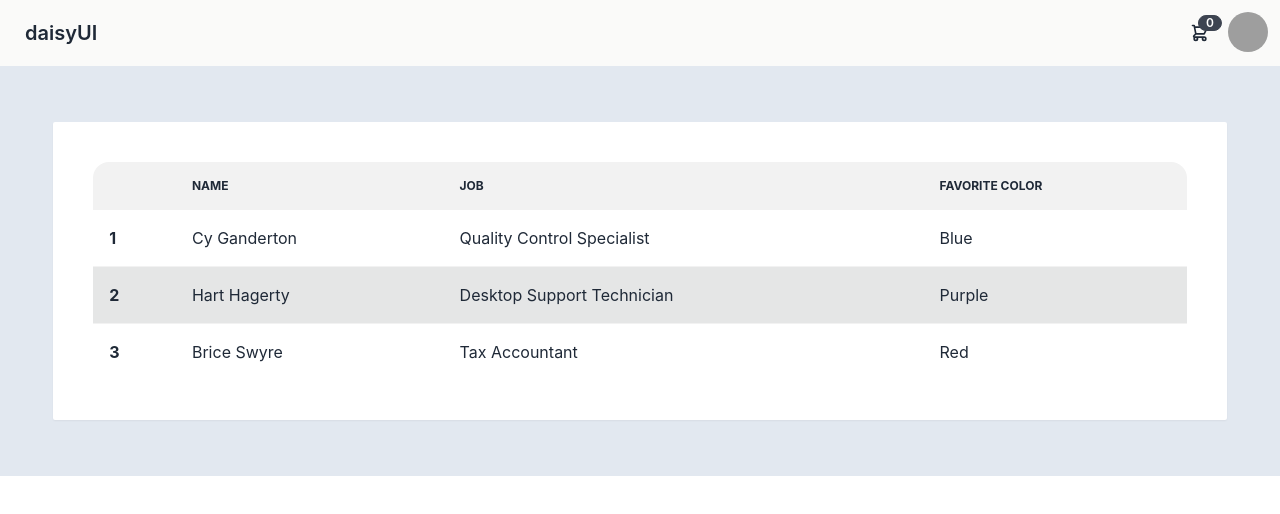
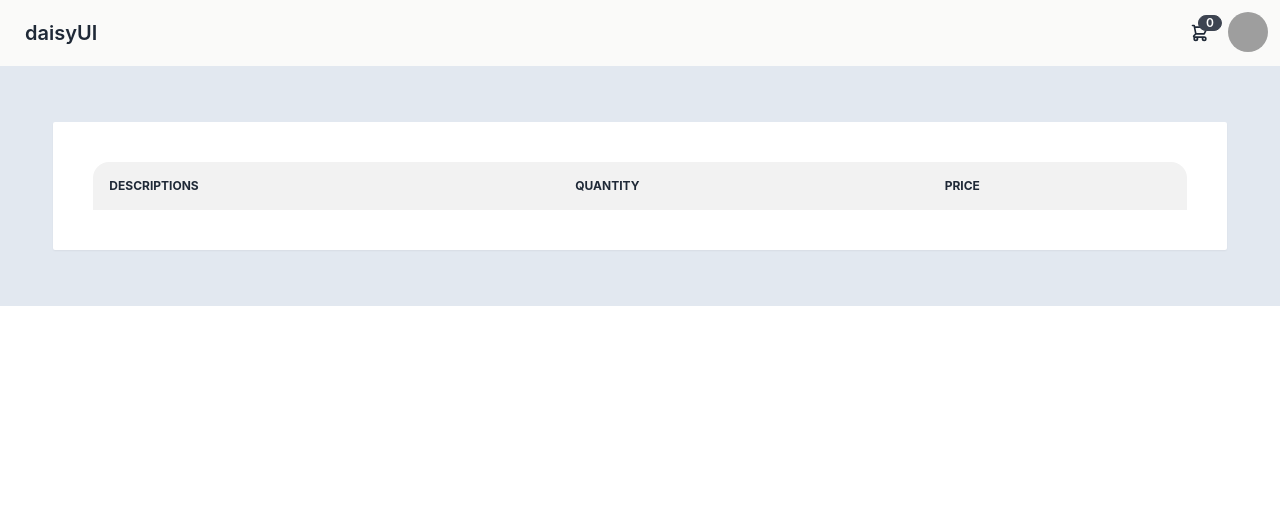
Before and after one commit to rakibulanas777/ema-clone, a React (Create React App) app: page /cart in a window 1280 px wide. Shown: the top 514 px of the page. Built offline with nearby package versions, Linux system fonts and the light colour scheme; grey boxes are pictures that could not be loaded.

Commit message:
cart added

```diff
--- a/src/App.js
+++ b/src/App.js
@@ -31,7 +31,7 @@ function App() {
 			<Navbar cart={selected} />
 			<Routes>
 				<Route path="/" element={<Home button={handleProducts} />} />
-				<Route path="/cart" element={<Cart />} />
+				<Route path="/cart" element={<Cart cart={selected} />} />
 			</Routes>
 		</div>
 	);
--- a/src/Component/Cart/Cart.js
+++ b/src/Component/Cart/Cart.js
@@ -1,6 +1,10 @@
 import React from "react";
 
-const Cart = () => {
+const Cart = ({ cart }) => {
+	let total = 0;
+	for (const product of cart) {
+		total = total + product.price * product.quantity;
+	}
 	return (
 		<div className="cart bg-slate-200">
 			<div className="container mx-auto py-14">
@@ -9,33 +13,34 @@ const Cart = () => {
 						<table className="table w-full bg-white">
 							<thead>
 								<tr>
-									<th></th>
-									<th>Name</th>
-									<th>Job</th>
-									<th>Favorite Color</th>
+									<th>Descriptions</th>
+									<th>quantity</th>
+									<th>price</th>
 								</tr>
 							</thead>
 							<tbody>
-								<tr>
-									<th>1</th>
-									<td>Cy Ganderton</td>
-									<td>Quality Control Specialist</td>
-									<td>Blue</td>
-								</tr>
-
-								<tr className="active">
-									<th>2</th>
-									<td>Hart Hagerty</td>
-									<td>Desktop Support Technician</td>
-									<td>Purple</td>
-								</tr>
-
-								<tr>
-									<th>3</th>
-									<td>Brice Swyre</td>
-									<td>Tax Accountant</td>
-									<td>Red</td>
-								</tr>
+								{cart.map((item) => (
+									<tr>
+										<td>
+											<div className="flex gap-4 content-center">
+												<img src={item.img} alt="" className="img-fluid w-10" />
+												<div className="text capitalize">{item.name}</div>
+											</div>
+										</td>
+										<td>
+											<div className="flex gap-4 content-center">
+												<button className="btn btn-sm text-xl font-bold text-white">
+													+
+												</button>
+												<div className="text-xl font-bold">{item.quantity}</div>
+												<button className="btn btn-sm text-xl font-bold text-white">
+													-
+												</button>
+											</div>
+										</td>
+										<td>{item.price * item.quantity}</td>
+									</tr>
+								))}
 							</tbody>
 						</table>
 					</div>
```
